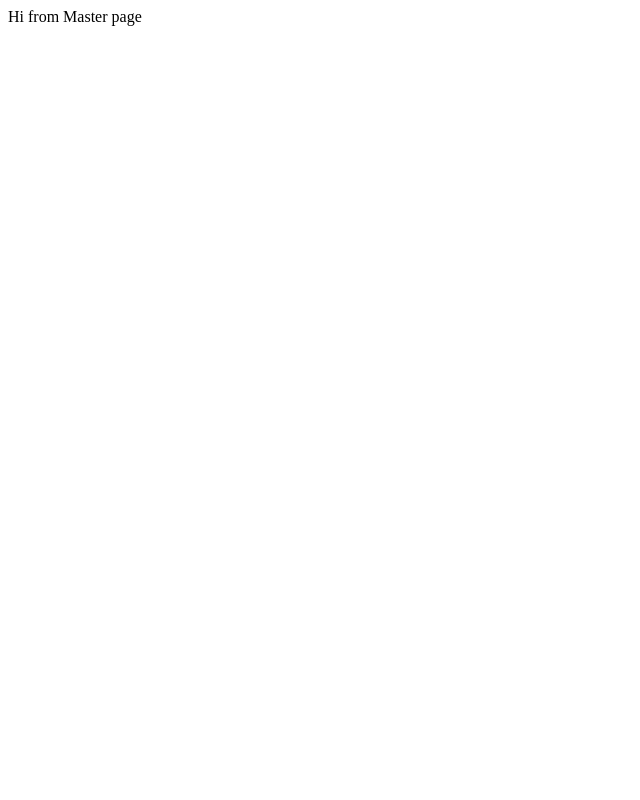
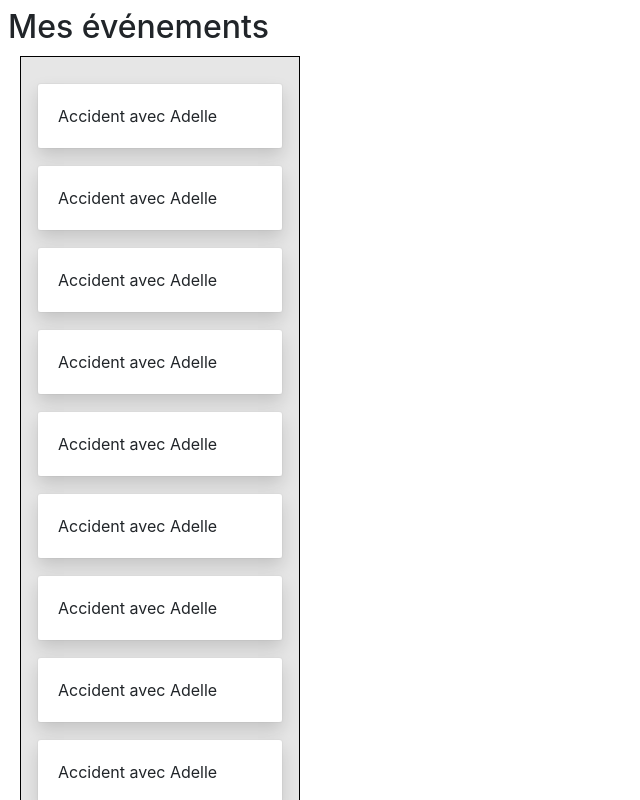
Before and after one commit to brahim-slimani/conformit-test, a Vue app: page / in a window 1280 px wide. Shown: the top 800 px of the page, without its empty margins (0-640 px from the left). Built offline with nearby package versions, Linux system fonts and the light colour scheme.

Commit message:
add event item, eventList

```diff
--- /dev/null
+++ b/src/assets/css/style.css
@@ -0,0 +1,43 @@
+@import url("https://cdn.jsdelivr.net/npm/bootstrap-icons@1.3.0/font/bootstrap-icons.css");
+
+/***************************** EVENT LIST SECTION ******************************/
+
+.event-list-container {
+  margin: 10px 20px;
+  background-color: rgb(230, 230, 230);
+  padding: 10px 0;
+  height: 120vh;
+  overflow: auto;
+  border: 1px solid black;
+}
+
+.events-section {
+  width: 25%;
+}
+
+.event-list-container .event-item {
+  cursor: pointer;
+}
+
+.event-list-container .event-item:hover {
+  border: 2px solid rgb(157, 213, 196);
+}
+
+/* CUSTOM SCROLLBAR STYLE */
+::-webkit-scrollbar {
+  width: 10px;
+}
+
+::-webkit-scrollbar-track {
+  background: white;
+  border: 1px solid black;
+  padding: 5px;
+}
+
+::-webkit-scrollbar-thumb {
+  background: rgb(129, 129, 129);
+}
+
+::-webkit-scrollbar-thumb:hover {
+  background: #555;
+}
--- /dev/null
+++ b/src/components/event-item.vue
@@ -0,0 +1,21 @@
+<template>
+    <div class="card m-3 event-item">
+        <div class="card-body shadow">
+            Accident avec Adelle
+        </div>
+     </div>
+</template>
+
+<script>
+
+export default {
+  name: 'EventItem',
+  data () {
+    return {
+    }
+  },
+  methods: {
+  }
+}
+
+</script>
--- /dev/null
+++ b/src/components/event-list.vue
@@ -0,0 +1,39 @@
+<template>
+  <div class="event-list-container">
+     <event-item/>
+     <event-item/>
+     <event-item/>
+     <event-item/>
+     <event-item/>
+     <event-item/>
+     <event-item/>
+     <event-item/>
+     <event-item/>
+     <event-item/>
+     <event-item/>
+     <event-item/>
+     <event-item/>
+     <event-item/>
+     <event-item/>
+     <event-item/>
+     <event-item/>
+     <event-item/>
+  </div>
+</template>
+
+<script>
+
+import eventItem from './event-item.vue'
+
+export default {
+  components: { eventItem },
+  name: 'EventList',
+  data () {
+    return {
+    }
+  },
+  methods: {
+  }
+}
+
+</script>
--- a/src/components/master-content.vue
+++ b/src/components/master-content.vue
@@ -1,12 +1,20 @@
 <template>
   <div id="content" class="content-body">
-   Hi from Master page
+    <div class="text-left m-2"><h2>Mes événements</h2></div>
+    <div>
+      <div class="events-section">
+        <EventList />
+      </div>
+    </div>
   </div>
 </template>
 
 <script>
 
+import EventList from './event-list'
+
 export default {
+  components: {EventList},
   name: 'MasterContent',
   data () {
     return {
--- a/src/main.js
+++ b/src/main.js
@@ -3,6 +3,8 @@
 import Vue from 'vue'
 import App from './components/App'
 import router from './router'
+import 'bootstrap/dist/css/bootstrap.min.css'
+import './assets/css/style.css'
 
 Vue.config.productionTip = false
 
```
